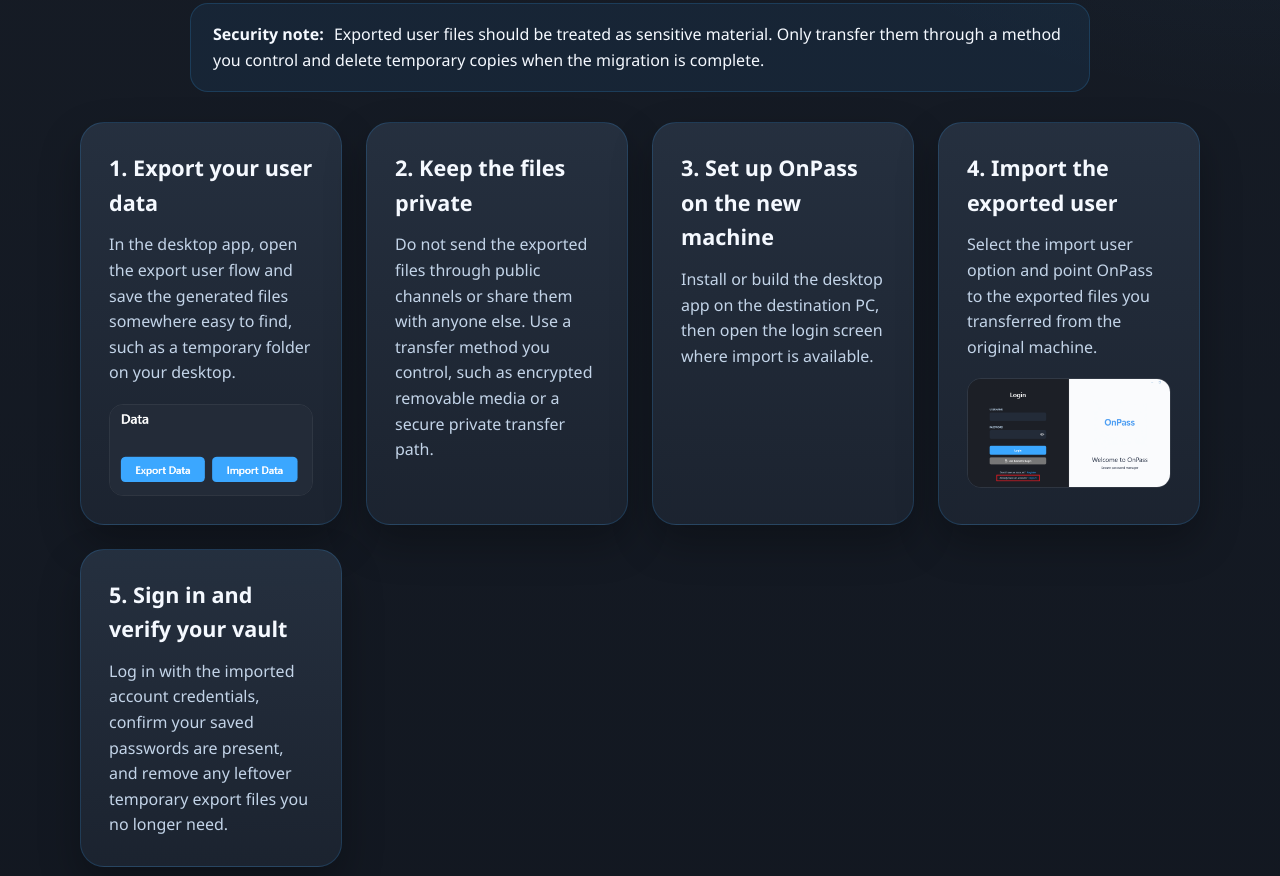
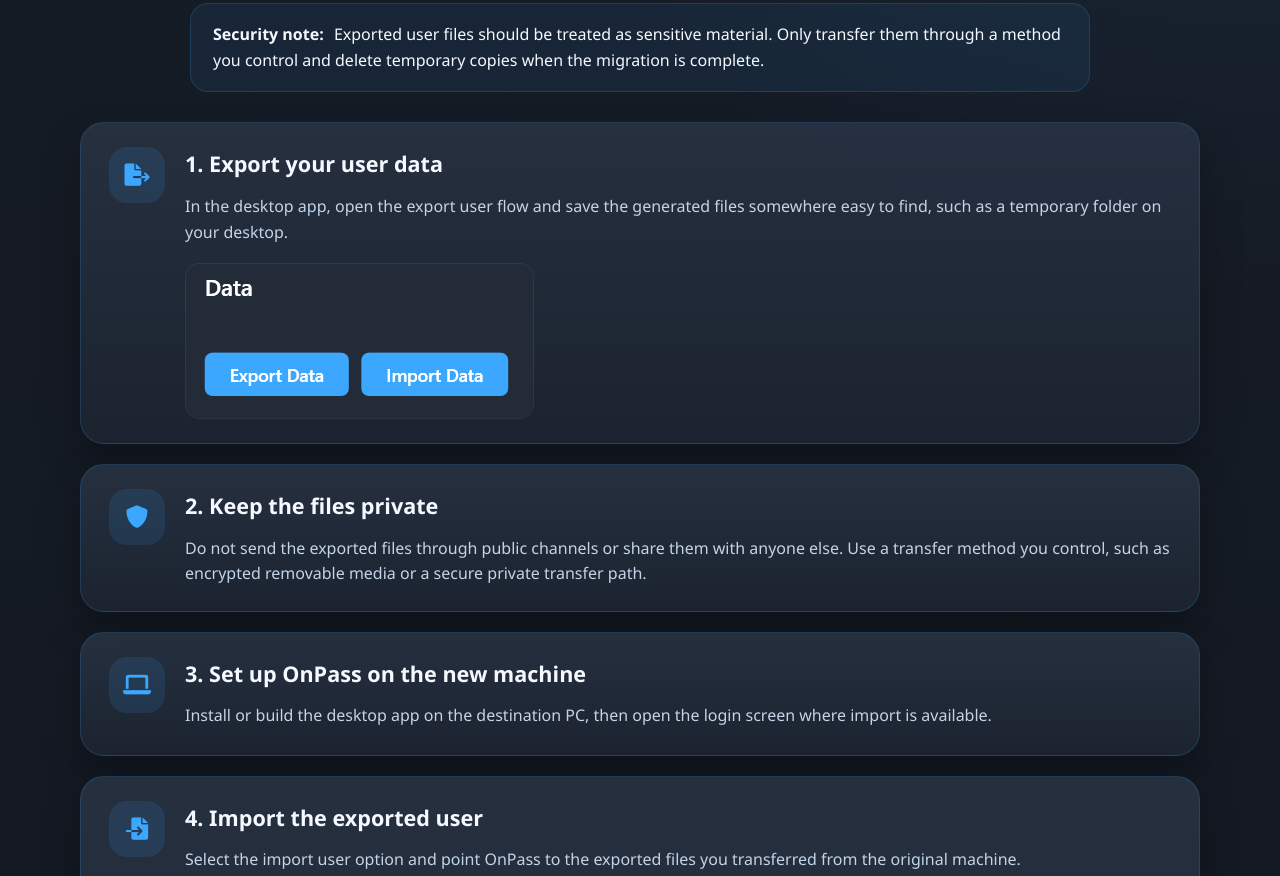
Before and after one commit to AL-KHATAB/OnPass-website, a website built with Vite: page export_user_tutorial.html in a window 1280 px wide. Shown: the part 618-1494 px from the top of the page. Built offline with nearby package versions, Linux system fonts and the light colour scheme.

Commit message:
Align tutorial layout with homepage steps

```diff
--- a/css/styles.css
+++ b/css/styles.css
@@ -236,8 +236,7 @@
 .feature-grid,
 .card-grid,
 .download-grid,
-.support-grid,
-.tutorial-grid {
+.support-grid {
     display: grid;
     grid-template-columns: repeat(auto-fit, minmax(240px, 1fr));
     gap: 24px;
@@ -253,7 +252,6 @@
 .card,
 .download-card,
 .support-card,
-.tutorial-card,
 .policy-card,
 .about-content,
 .step {
@@ -267,7 +265,6 @@
 .card,
 .download-card,
 .support-card,
-.tutorial-card,
 .policy-card,
 .about-content,
 .preview-card {
@@ -278,7 +275,6 @@
 .card:hover,
 .download-card:hover,
 .support-card:hover,
-.tutorial-card:hover,
 .step:hover,
 .about-content:hover,
 .preview-card:hover {
@@ -306,7 +302,6 @@
 .card h3,
 .download-card h3,
 .support-card h3,
-.tutorial-card h3,
 .step h3,
 .about-content h3,
 .preview-card h3,
--- a/export_user_tutorial.html
+++ b/export_user_tutorial.html
@@ -43,28 +43,43 @@
                 <strong>Security note:</strong>
                 Exported user files should be treated as sensitive material. Only transfer them through a method you control and delete temporary copies when the migration is complete.
             </div>
-            <div class="tutorial-grid">
-                <article class="tutorial-card">
+            <div class="steps-container">
+                <article class="step">
+                    <div class="step-icon"><i class="fas fa-file-export"></i></div>
+                    <div>
                         <h3>1. Export your user data</h3>
                         <p>In the desktop app, open the export user flow and save the generated files somewhere easy to find, such as a temporary folder on your desktop.</p>
                         <img src="./images/export-import-actions.png" alt="OnPass export and import action buttons" style="margin-top: 18px; border-radius: 14px; border: 1px solid rgba(255,255,255,0.08);">
+                    </div>
                 </article>
-                <article class="tutorial-card">
+                <article class="step">
+                    <div class="step-icon"><i class="fas fa-shield-alt"></i></div>
+                    <div>
                         <h3>2. Keep the files private</h3>
                         <p>Do not send the exported files through public channels or share them with anyone else. Use a transfer method you control, such as encrypted removable media or a secure private transfer path.</p>
+                    </div>
                 </article>
-                <article class="tutorial-card">
+                <article class="step">
+                    <div class="step-icon"><i class="fas fa-laptop"></i></div>
+                    <div>
                         <h3>3. Set up OnPass on the new machine</h3>
                         <p>Install or build the desktop app on the destination PC, then open the login screen where import is available.</p>
+                    </div>
                 </article>
-                <article class="tutorial-card">
+                <article class="step">
+                    <div class="step-icon"><i class="fas fa-file-import"></i></div>
+                    <div>
                         <h3>4. Import the exported user</h3>
                         <p>Select the import user option and point OnPass to the exported files you transferred from the original machine.</p>
                         <img src="./images/desktop-import-login.png" alt="OnPass login screen with import option" style="margin-top: 18px; border-radius: 14px; border: 1px solid rgba(255,255,255,0.08);">
+                    </div>
                 </article>
-                <article class="tutorial-card">
+                <article class="step">
+                    <div class="step-icon"><i class="fas fa-check-circle"></i></div>
+                    <div>
                         <h3>5. Sign in and verify your vault</h3>
                         <p>Log in with the imported account credentials, confirm your saved passwords are present, and remove any leftover temporary export files you no longer need.</p>
+                    </div>
                 </article>
             </div>
             <div class="hero-actions" style="justify-content:center; margin-top: 28px;">
```
Lines whose indentation alone changed are shown as unchanged.
